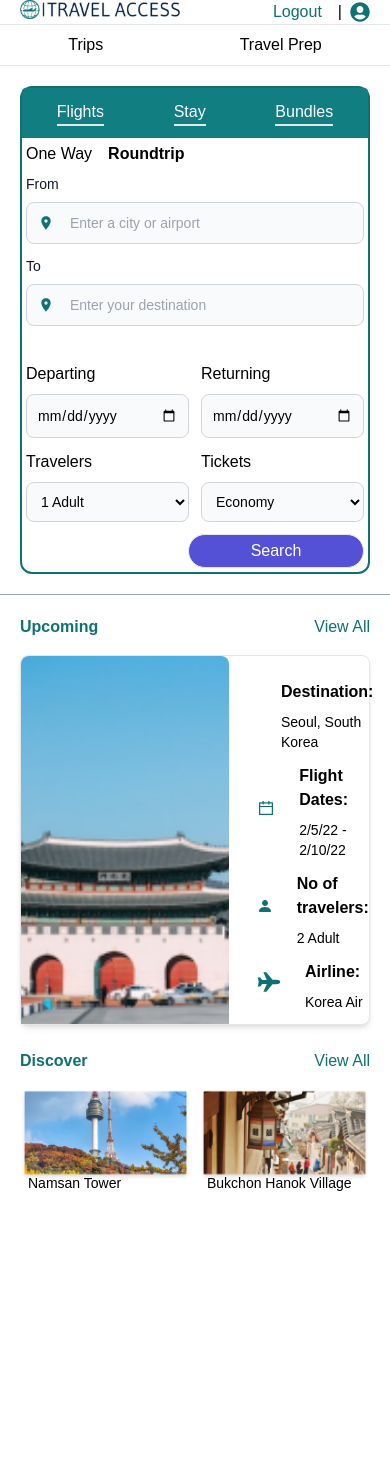
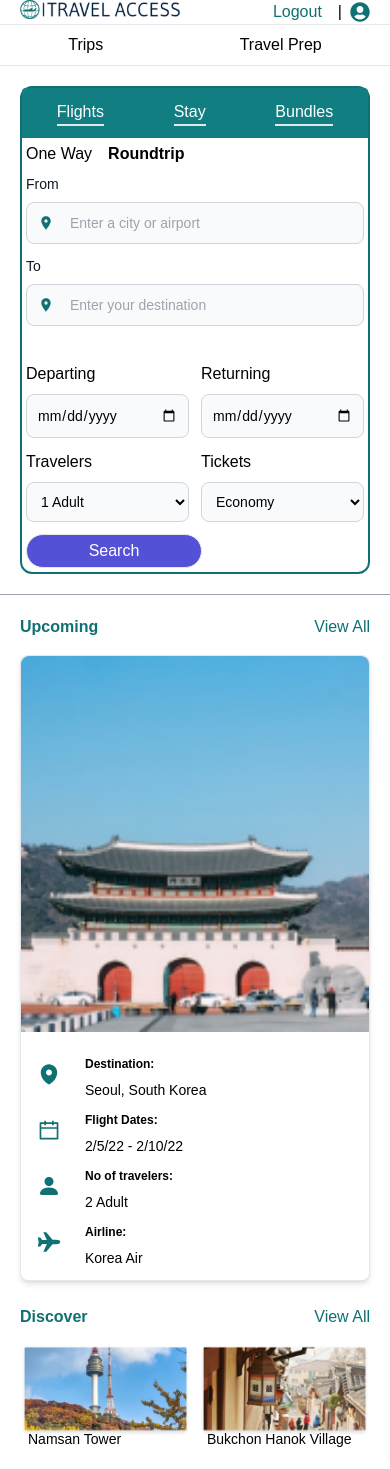
Before and after one commit to Co-Lab-You-Belong-in-Tech/TravelAccess-frontend, a React (Vite) app: page /dashboard/trip in a window 390 px wide. Before the commit the page ends 1213 px from the top, so only its background shows below. Built offline with nearby package versions, Linux system fonts and the light colour scheme; sample sign-in values are in the browser's storage.

Commit message:
feat: button added, little adjust on cardcontainer

```diff
--- a/src/components/Homepage/Hompage.module.css
+++ b/src/components/Homepage/Hompage.module.css
@@ -24,7 +24,7 @@
   @apply bg-gray-50 border border-gray-300 text-sm rounded-lg focus:ring-blue-500 focus:border-blue-500 w-full p-2.5;
 }
 .buttonContainer {
-  @apply flex justify-end items-center mt-3 buttonForm;
+  @apply flex justify-end items-center mt-3;
 }
 
 .explore {
@@ -40,11 +40,7 @@ p {
   @apply text-sm;
 }
 
-@media only screen and (min-width: 768px) {
-  .buttonForm {
-    display: none;
-  }
-}
+
 
 @media screen and (max-width: 768px) {
   .bottomImg {
--- a/src/components/Homepage/index.jsx
+++ b/src/components/Homepage/index.jsx
@@ -139,9 +139,9 @@ const Homepage = () => {
               <img
                 src='../../assets/Images/Miami explore 1x.png'
                 alt='Miami, Florida'
-                className='lg:h-52'
+                className='lg:h-52 '
               />
-              <p className='mt-2'>Miami, Florida</p>
+              <p className='mt-3'>Miami, Florida</p>
             </div>
             <div>
               <img
@@ -149,7 +149,7 @@ const Homepage = () => {
                 alt='New York, New York'
                 className='lg:h-52'
               />
-              <p className='mt-2'>New York City,NY</p>
+              <p className='mt-3'>New York City,NY</p>
             </div>
             <div className={style.bottomImg}>
               <div className='flex flex-col '>
--- a/src/components/Trip/Trip.module.css
+++ b/src/components/Trip/Trip.module.css
@@ -86,7 +86,7 @@ a {
 }
 
 @media only screen and (min-width: 768px) {
-  .buttonForm,
+
   .upcomimgText {
     display: none;
   }
@@ -95,12 +95,22 @@ a {
   .bottomImg {
     display: none;
   }
+  .buttonForm{
+    display: block;
+  }
   .cardContainer {
     @apply flex flex-row w-full;
   }
 }
 @media screen and (max-width: 600px) {
+  .cardContainer{
+   @apply flex flex-col text-xs;
+  }
+  .cardImage{
+    @apply w-full;
+  }
   .cardContainer2 {
+
     display: none;
   }
 }
```
